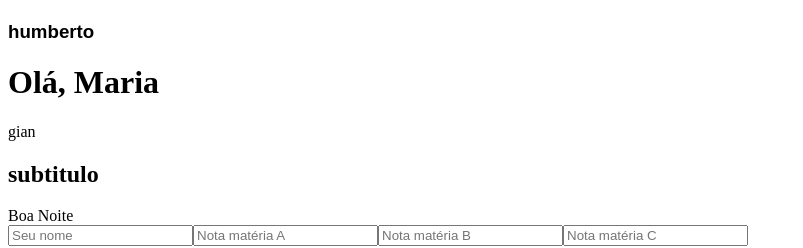
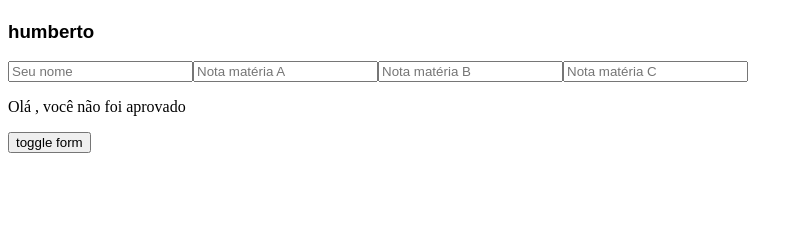
Before and after one commit to histereogenik/projeto-conceitos-react, a React (Vite) app: page / in a window 1280 px wide. Shown: the part 208-456 px from the top of the page, without its empty margins (0-803 px from the left). Built offline with nearby package versions, Linux system fonts and the light colour scheme.

Commit message:
Functional Components class 2

```diff
--- a/src/App.jsx
+++ b/src/App.jsx
@@ -1,28 +1,20 @@
+import { useState } from "react";
+
 import Perfil from "./components/Perfil";
 import Formulario from "./components/Formulario";
 
 function App() {
-  const nome = 'gian';
-
-  function retornaNome() {
-    return nome;
-  }
-
-  const pessoa = {
-    nome: "Maria"
-  }
-
-  let estaDeDia = false;
+  const [formularioEstaVisivel, setFormularioEstaVisivel] = useState(true);
 
   return (
     <>
       <Perfil nome="humberto" endereco="https://github.com/histereogenik.png"/>
-      <h1>Olá, {pessoa.nome}</h1>
-      {retornaNome()}
-      <h2>subtitulo</h2>
-      {estaDeDia ? 'Bom dia' : 'Boa Noite'}
-      {estaDeDia && 'Bom dia'}
-      <Formulario />
+
+      {formularioEstaVisivel && (
+        <Formulario />
+      )}
+
+      <button onClick={() => setFormularioEstaVisivel(!formularioEstaVisivel)} type="button">toggle form</button>
     </>
 
   )
--- a/src/components/Formulario/index.jsx
+++ b/src/components/Formulario/index.jsx
@@ -1,16 +1,30 @@
-import { useState } from "react"
+import { useState, useEffect } from "react"
 
 const Formulario = () => {
-    let [materiaA, setMateriaA] = useState(0);
-    let [materiaB, setMateriaB] = useState(0);
-    let [materiaC, setMateriaC] = useState(0);
-    let [nome, setNome] = useState('');
+    const [materiaA, setMateriaA] = useState(0);
+    const [materiaB, setMateriaB] = useState(0);
+    const [materiaC, setMateriaC] = useState(0);
+    const [nome, setNome] = useState('');
+
+    useEffect(() => {
+        console.log("o componente iniciou");
+
+        return () => {
+            console.log("o componente finalizou")
+        }
+    }, []);
+
+    useEffect(() => {
+        console.log("o estado nome mudou");
+    }, [nome]);
+
+    useEffect(() => {
+        console.log("o estado materia mudou");
+    }, [materiaA, materiaB, materiaC]);
 
     const alteraNome = (evento) => {
         //console.log(evento.target.value)
-        setNome(estadoAnterior => {
-            console.log(estadoAnterior);
-
+        setNome(() => {
             return evento.target.value;
         })
     }
@@ -18,8 +32,6 @@ const Formulario = () => {
     const renderizaResultado = () => {
         const soma = materiaA + materiaB + materiaC;
         const media = soma / 3;
-
-        console.log(soma);
 
         if (media >= 7) {
             return (
```
